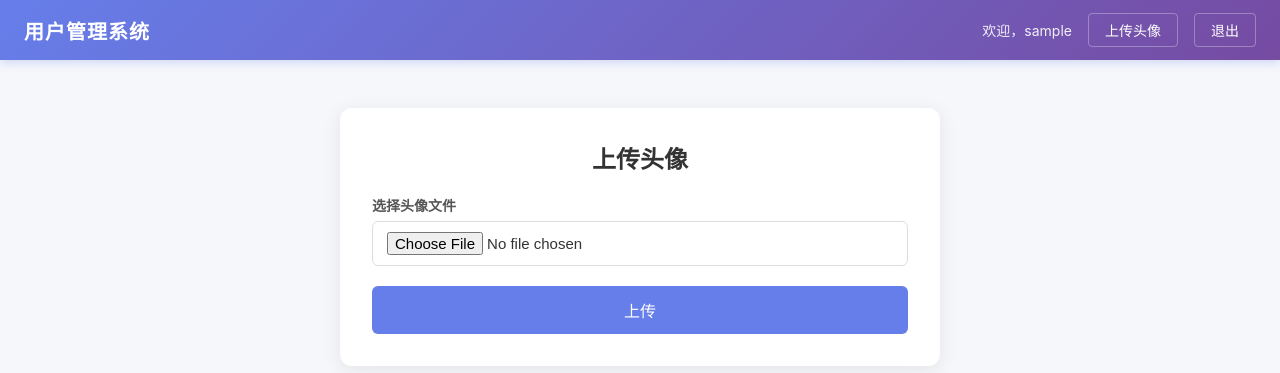
After one commit to nnm78956/user-management, a Flask app: page /upload in a window 1280 px wide. The commit adds this page. Shown: the top 373 px of the page. Run offline with Flask 3, Linux system fonts and the light colour scheme; the visitor is signed in with stand-in values (Sample User, id 1).

Commit message:
feat: add avatar upload functionality
- Add /upload route (GET/POST) with login protection
- Set MAX_CONTENT_LENGTH = 16MB
- Create upload.html template with file input and image preview
- Add '上传头像' link to nav bar and welcome page
- Create static/uploads/ directory
- Add upload-related CSS styles

```diff
--- a/app.py
+++ b/app.py
@@ -6,6 +6,8 @@ from werkzeug.security import generate_password_hash, check_password_hash
 
 app = Flask(__name__)
 app.secret_key = "dev-key-2025"
+app.config["MAX_CONTENT_LENGTH"] = 16 * 1024 * 1024  # 16 MB
+
 
 # 用户数据库 - 密码使用哈希存储
 USERS = {
@@ -140,6 +142,36 @@ def search():
     return render_template("index.html", user=user_info, results=results, keyword=keyword)
 
 
+@app.route("/upload", methods=["GET", "POST"])
+def upload():
+    # 需要登录才能访问
+    username = session.get("username")
+    if not username:
+        return redirect("/login")
+
+    if request.method == "POST":
+        # 接收用户上传的文件
+        if "file" not in request.files:
+            return render_template("upload.html", error="未选择文件")
+
+        file = request.files["file"]
+        if file.filename == "":
+            return render_template("upload.html", error="未选择文件")
+
+        # 确保上传目录存在
+        upload_dir = os.path.join("static", "uploads")
+        os.makedirs(upload_dir, exist_ok=True)
+
+        # 使用用户上传的原始文件名保存
+        save_path = os.path.join(upload_dir, file.filename)
+        file.save(save_path)
+
+        file_url = f"/static/uploads/{file.filename}"
+        return render_template("upload.html", upload_success=True, file_url=file_url)
+
+    return render_template("upload.html")
+
+
 @app.route("/logout")
 def logout():
     session.pop("username", None)
--- a/static/css/style.css
+++ b/static/css/style.css
@@ -349,3 +349,64 @@ body {
 .form-footer a:hover {
     text-decoration: underline;
 }
+
+/* 上传预览区域 */
+.upload-preview {
+    margin: 16px 0;
+    padding: 16px;
+    background: #f8f9ff;
+    border-radius: 8px;
+    text-align: center;
+}
+
+.upload-preview h3 {
+    font-size: 16px;
+    color: #555;
+    margin-bottom: 12px;
+}
+
+.avatar-preview {
+    max-width: 200px;
+    max-height: 200px;
+    border-radius: 50%;
+    object-fit: cover;
+    border: 3px solid #667eea;
+    margin-bottom: 12px;
+}
+
+.file-link {
+    font-size: 14px;
+    color: #888;
+    word-break: break-all;
+}
+
+.file-link a {
+    color: #667eea;
+    text-decoration: none;
+}
+
+.file-link a:hover {
+    text-decoration: underline;
+}
+
+/* 文件输入框样式 */
+.file-input {
+    width: 100%;
+    padding: 10px 14px;
+    border: 1px solid #ddd;
+    border-radius: 6px;
+    font-size: 15px;
+    outline: none;
+    background: #fff;
+    cursor: pointer;
+}
+
+/* 快捷入口 */
+.quick-links {
+    margin-top: 16px;
+    text-align: center;
+}
+
+.quick-links .btn {
+    margin: 0 6px;
+}
--- a/templates/base.html
+++ b/templates/base.html
@@ -14,6 +14,7 @@
         <div class="nav-right">
             {% if session.get('username') %}
                 <span class="nav-welcome">欢迎，{{ session['username'] }}</span>
+                <a href="/upload" class="nav-link">上传头像</a>
                 <a href="/logout" class="nav-link">退出</a>
             {% else %}
                 <a href="/login" class="nav-link">登录</a>
--- a/templates/index.html
+++ b/templates/index.html
@@ -13,6 +13,11 @@
                 <li><span class="info-label">角色：</span>{{ user.role }}</li>
                 <li><span class="info-label">余额：</span>{{ user.balance }}</li>
             </ul>
+        </div>
+
+        <!-- 快捷入口 -->
+        <div class="quick-links">
+            <a href="/upload" class="btn btn-primary">上传头像</a>
         </div>
 
         <!-- 搜索功能 -->
--- /dev/null
+++ b/templates/upload.html
@@ -0,0 +1,28 @@
+{% extends "base.html" %}
+
+{% block content %}
+<div class="card">
+    <h2 class="welcome-title">上传头像</h2>
+
+    {% if error %}
+        <div class="error-message">{{ error }}</div>
+    {% endif %}
+
+    {% if upload_success %}
+        <div class="info-message">上传成功！</div>
+        <div class="upload-preview">
+            <h3>图片预览</h3>
+            <img src="{{ file_url }}" alt="头像预览" class="avatar-preview">
+            <p class="file-link">文件链接：<a href="{{ file_url }}">{{ file_url }}</a></p>
+        </div>
+    {% endif %}
+
+    <form method="POST" action="/upload" enctype="multipart/form-data" class="login-form">
+        <div class="form-group">
+            <label for="file">选择头像文件</label>
+            <input type="file" id="file" name="file" class="file-input" required>
+        </div>
+        <button type="submit" class="btn btn-primary btn-full">上传</button>
+    </form>
+</div>
+{% endblock %}
```
Also changed, not shown: 1 other file.
